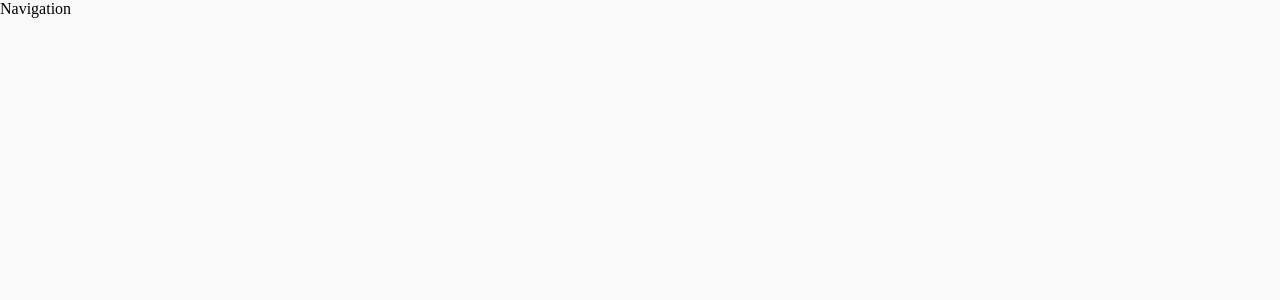
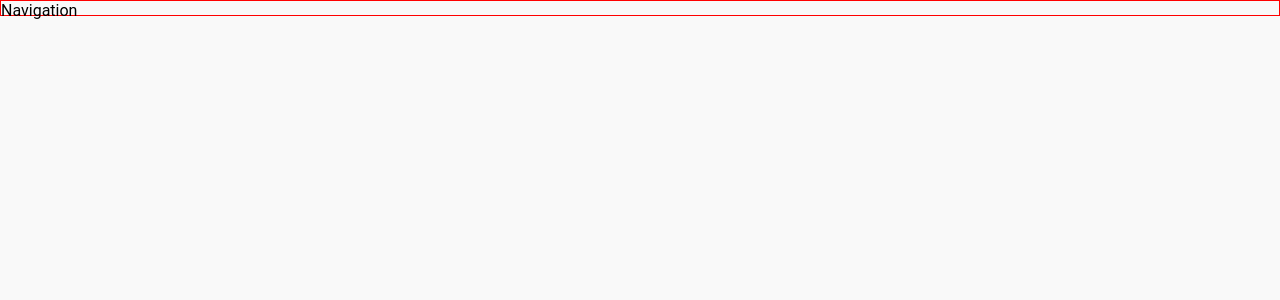
Before and after one commit to NEARworld/incsub, a React app: page / in a window 1280 px wide. Shown: the top 300 px of the page. Built offline with nearby package versions, Linux system fonts and the light colour scheme.

Commit message:
style(Navigation): added css for navigation

```diff
--- a/src/components/Navigation/index.jsx
+++ b/src/components/Navigation/index.jsx
@@ -1,5 +1,7 @@
+import '../../styles/nagivation.scss';
+
 function Navigation() {
-  return <div>Navigation</div>;
+  return <div className="navigation-wrapper">Navigation</div>;
 }
 
 export default Navigation;
--- /dev/null
+++ b/src/styles/nagivation.scss
@@ -0,0 +1,6 @@
+.navigation-wrapper {
+  border: 1px red solid;
+  font-family: 'Roboto';
+  font-style: normal;
+  height: 16px;
+}
```
